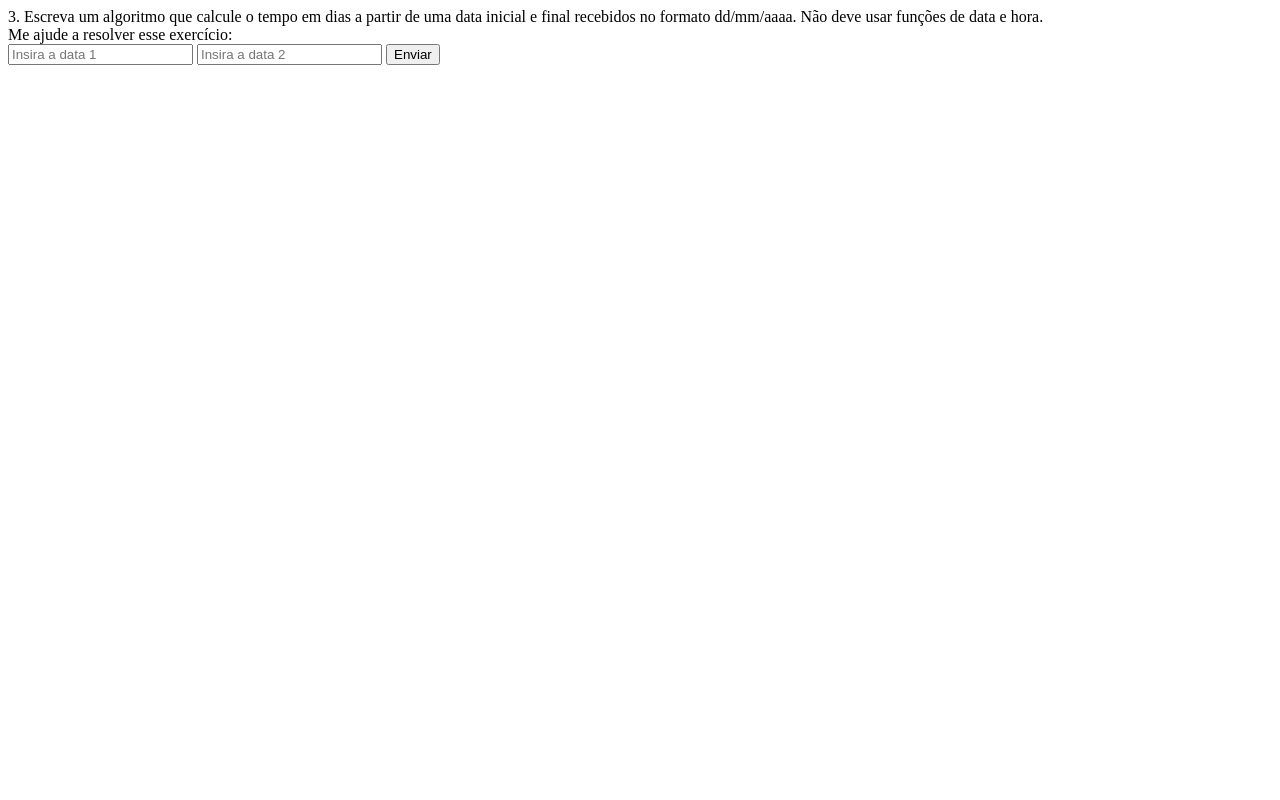
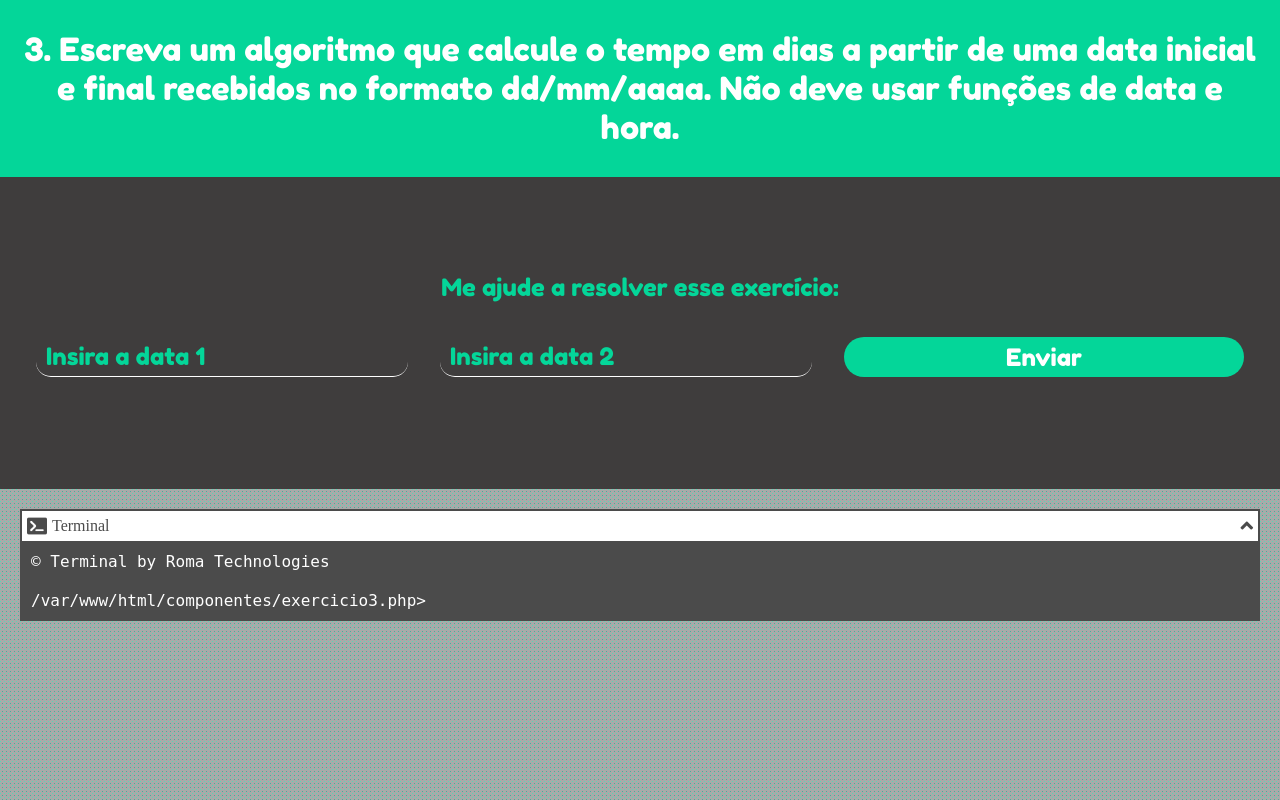
Before and after one commit to ricoroma-coder/bling, a PHP site: page /exercicio3.php in a window 1280 px wide. Run offline with PHP 8.4, Linux system fonts and the light colour scheme; some libraries are stand-ins or nearby versions; some web fonts are replaced.

Commit message:
Replicando para exercicio3

```diff
--- a/componentes/exercicio3.php
+++ b/componentes/exercicio3.php
@@ -5,6 +5,8 @@
 <html>
     <head>
         <title>Bling - Exercício 3</title>
+        <link rel="stylesheet" href="../utilitarios/css/principal.css">
+        <link rel="stylesheet" href="https://pro.fontawesome.com/releases/v5.10.0/css/all.css" integrity="sha384-AYmEC3Yw5cVb3ZcuHtOA93w35dYTsvhLPVnYs9eStHfGJvOvKxVfELGroGkvsg+p" crossorigin="anonymous"/>
     </head>
     <body>
         <div id="content">
@@ -17,26 +19,32 @@
                 <div class="apresentacao">
                     <span>Me ajude a resolver esse exercício:</span>
                 </div>
-                <form action="" method="POST">
+                <form action="" method="POST" exe="exercicio3.php" id="form">
                     <input type="text" placeholder="Insira a data 1" name="data_ini" onkeyup="mascaraData(this)" max="10">
                     <input type="text" placeholder="Insira a data 2" name="data_fim" onkeyup="mascaraData(this)" max="10">
                     <button name="enviar">Enviar</button>
                 </form>
             </div>
             <div id="solucoes">
-                <div class="solucao">
-                    <?php
-                        if (isset($_POST['enviar']))
-                        {
-                            $_post = $_POST;
-                            $_obj = new Exercicio3();
-                            echo $_obj->receberDatas($_post['data_ini'], $_post['data_fim']) . ' dias de diferença.';
-                        }
-                    ?>
+                <div id="terminal">
+                    <div class="barra">
+                        <div class="header">
+                            <img src="../utilitarios/img/terminal.png" alt="">
+                            <span>Terminal</span>
+                        </div>
+                        <div class="options">
+                            <div class="scroll fas fa-angle-up opened"></div>
+                        </div>
+                    </div>
+                    <div class="terminal-content opened">
+                        <p>© Terminal by Roma Technologies</p>
+                        <p class="linha-inicial"><?php echo __FILE__; ?>></p>
+                    </div>
                 </div>
             </div>
         </div>
 
         <script src="../utilitarios/javascript/exercicio3.js"></script>
+        <script src="../utilitarios/javascript/principal.js"></script>
     </body>
 </html>
--- a/utilitarios/php/classes/exercicio3.php
+++ b/utilitarios/php/classes/exercicio3.php
@@ -98,4 +98,13 @@ class Exercicio3 extends Basica
 
         return $_dias;
     }
+
+    public function montarHTML($_html = "")
+    {
+        if (!is_numeric($_html))
+            $_ret = '<p class="erro">'.$_html.'</p>';
+        else
+            $_ret = "<p><span class=\"numero\">{$_html}</span> dias de diferença.</p>";
+        parent::montarHTML($_ret);
+    }
 }
```
Also changed, not shown: utilitarios/php/controladores/exercicio3.php (added, +13 -0 lines).
